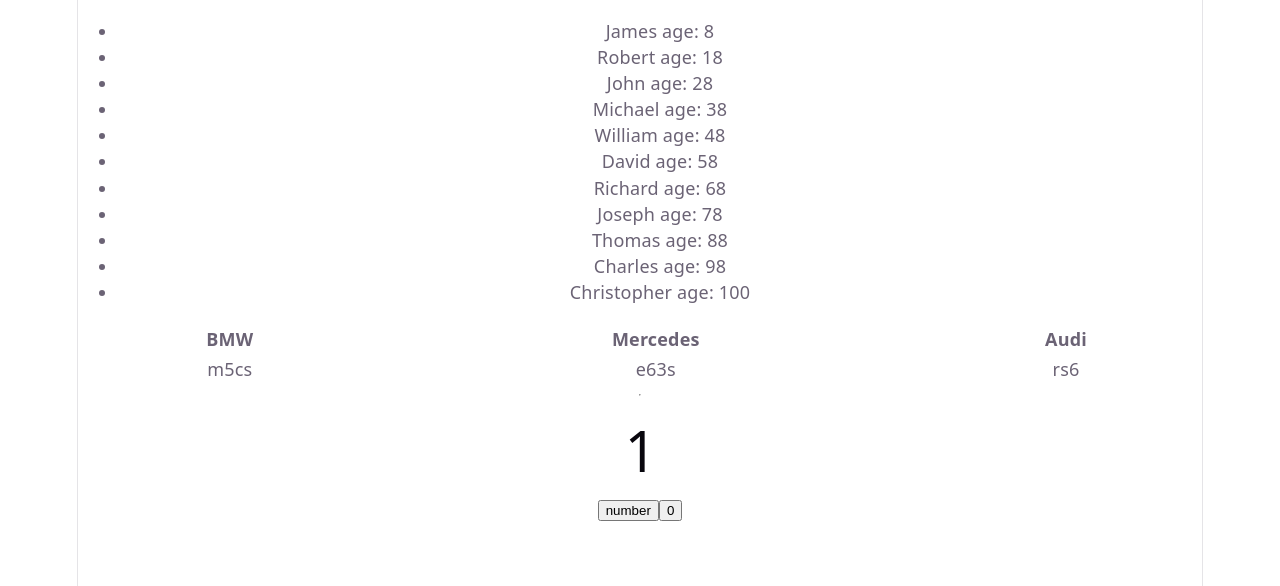
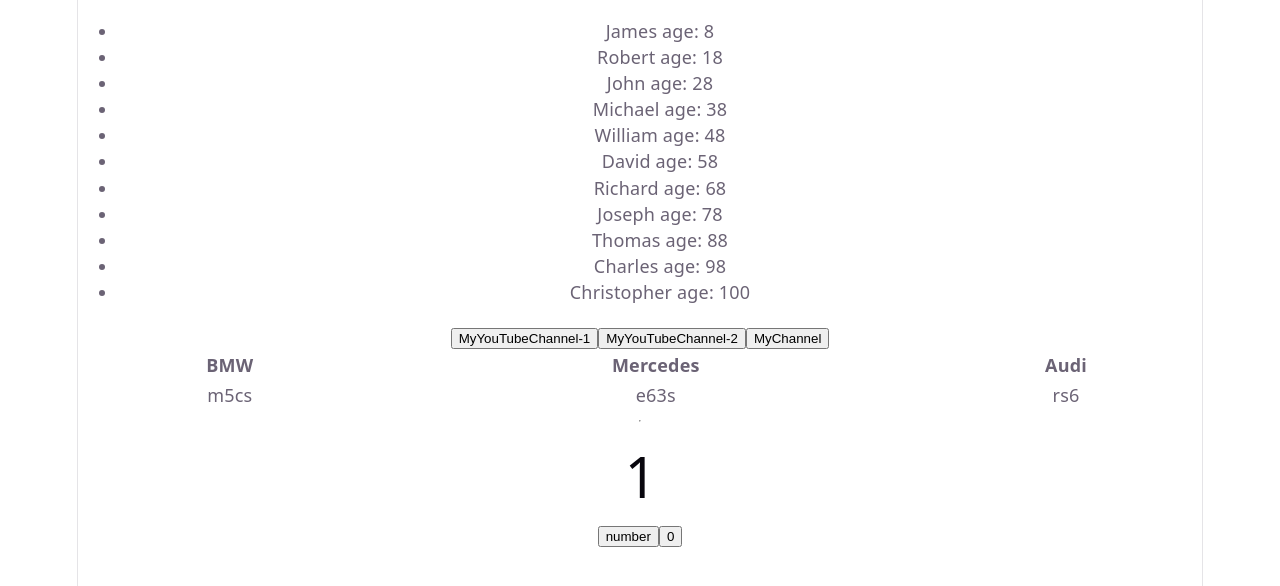
Before and after one commit to Katrin3536/microtasks, a React (Vite) app: page / in a window 1280 px wide. Shown: the top 586 px of the page. Built offline with nearby package versions, Linux system fonts and the light colour scheme.

Commit message:
add universal button component

```diff
--- /dev/null
+++ b/src/components/Button.tsx
@@ -0,0 +1,13 @@
+type Props = {
+  title: string,
+  callBack:() => void,
+}
+
+export const Button = ({title, callBack}:Props) => {
+
+  const onClickHandler = () => {
+    callBack()
+  }
+
+  return <button onClick={onClickHandler}>{title}</button>
+}
--- a/src/components/NewComponent.tsx
+++ b/src/components/NewComponent.tsx
@@ -1,24 +1,41 @@
+import {Button} from './Button.tsx';
 
 type Props = {
-  students:StudentType[]
+    students: StudentType[]
 };
 
 export type StudentType = {
-    id:number,
+    id: number,
     name: string,
     age: number
 }
 
 export const NewComponent = ({students}: Props) => {
+    const myFirstSubscriber = (name:string) => {
+        alert(name);
+    };
+
+    const mySecondSubscriber = (name:string) => {
+        alert(name);
+    };
+
+    const mySubscriber=()=>{
+        alert("Simply button")
+    }
 
     return (
         <div>
-            <ul>{students.map((student: StudentType) =>{
+            <ul>{students.map((student: StudentType) => {
                 return (
                     <li key={student.id}>
-                    <span>{student.name} age: {student.age}</span>
-                    </li>)
+                        <span>{student.name} age: {student.age}</span>
+                    </li>);
             })}</ul>
+            <div>
+                <Button title={'MyYouTubeChannel-1'} callBack={()=>myFirstSubscriber('First')}/>
+                <Button title={'MyYouTubeChannel-2'} callBack={()=>mySecondSubscriber('Second')}/>
+                <Button title={'MyChannel'} callBack={mySubscriber}/>
+            </div>
         </div>
     );
 };
```
